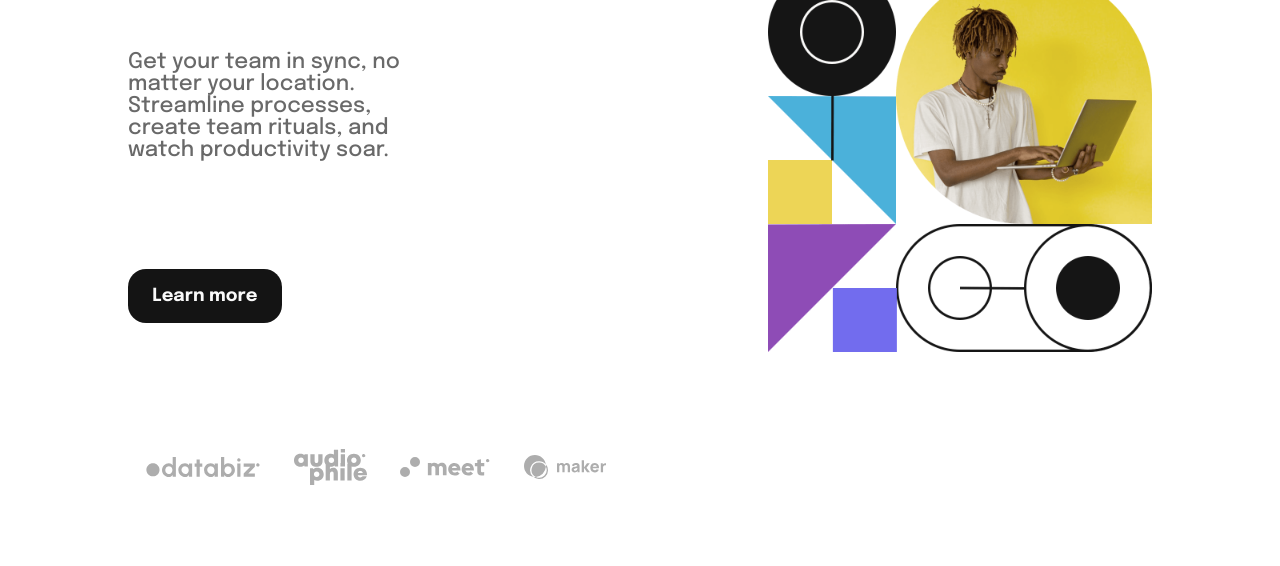
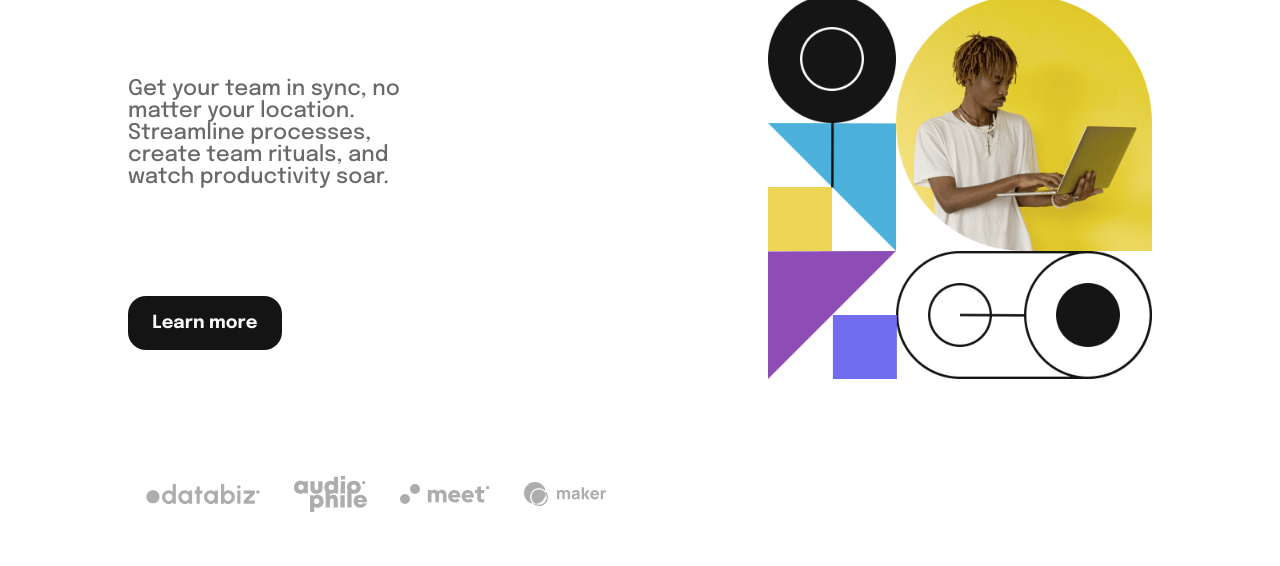
Before and after one commit to lifesaver43/Frontend-Mentor, a plain HTML site: page index.html in a window 1280 px wide. Shown: the part 436-1002 px from the top of the page. Before the commit the page ends 975 px from the top, so only its background shows below. Drawn offline with Linux system fonts and the light colour scheme.

Commit message:
last commit

```diff
--- a/css/styles.css
+++ b/css/styles.css
@@ -154,6 +154,7 @@ section {
     display: flex;
     flex-direction: column;
     align-items: center;
+    padding-top: 5em;
 }
 
 section > img {
@@ -215,7 +216,8 @@ section > .container > .brands {
     section {
         flex-direction: row-reverse;
         justify-content: space-evenly;
-        margin-top: 3em;
+        margin-top: 3.5em;
+        padding-top: 1em;
     }
 
     section > img {
```
